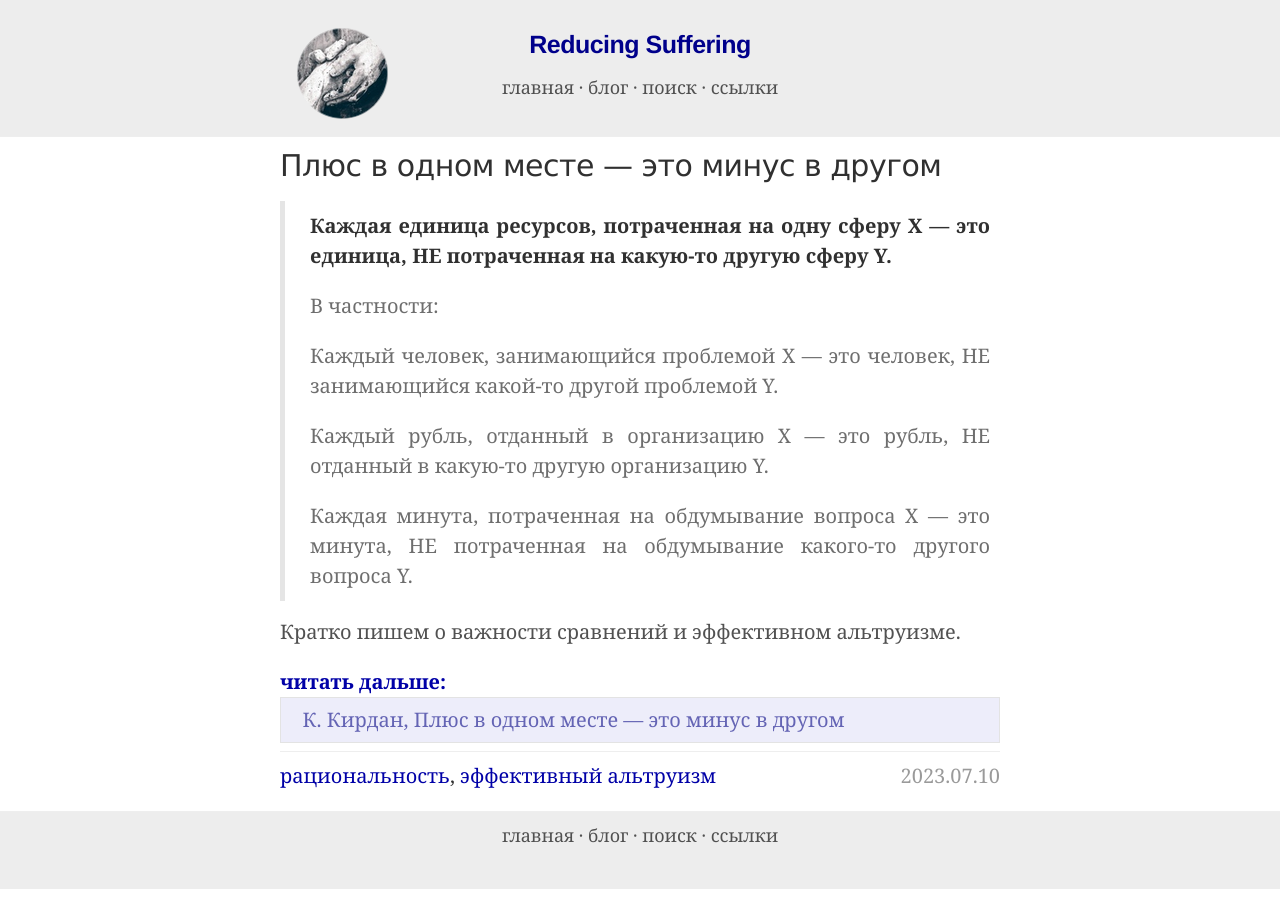
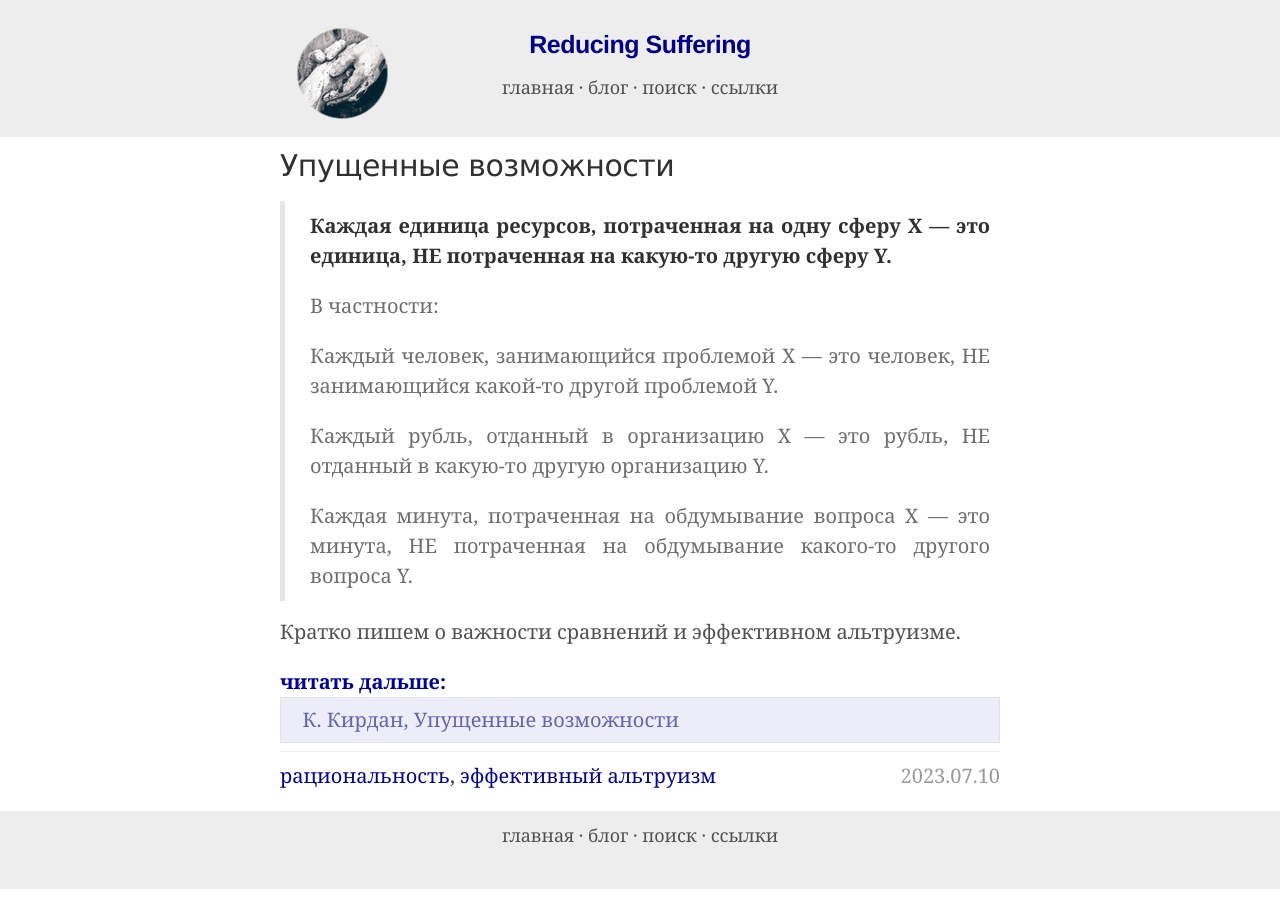
Before and after one commit to ReducingSuffering/reducingsuffering.github.io, a Jekyll site: the page built from _posts/wt/Наше/2023-07-10-488.md, in a window 1280 px wide. Built offline with Jekyll 4.4.1, drawn with Linux system fonts in a browser that asks for light colours.

Commit message:
Update 2023-07-10-488.md

```diff
--- a/_posts/wt/Наше/2023-07-10-488.md
+++ b/_posts/wt/Наше/2023-07-10-488.md
@@ -1,6 +1,6 @@
 ---
 layout: post
-title: Плюс в одном месте — это минус в другом
+title: Упущенные возможности
 unixtime:
 vk: https://vk.com/wall-199052526_488
 telegram: https://t.me/reducing_suffering/266
```
